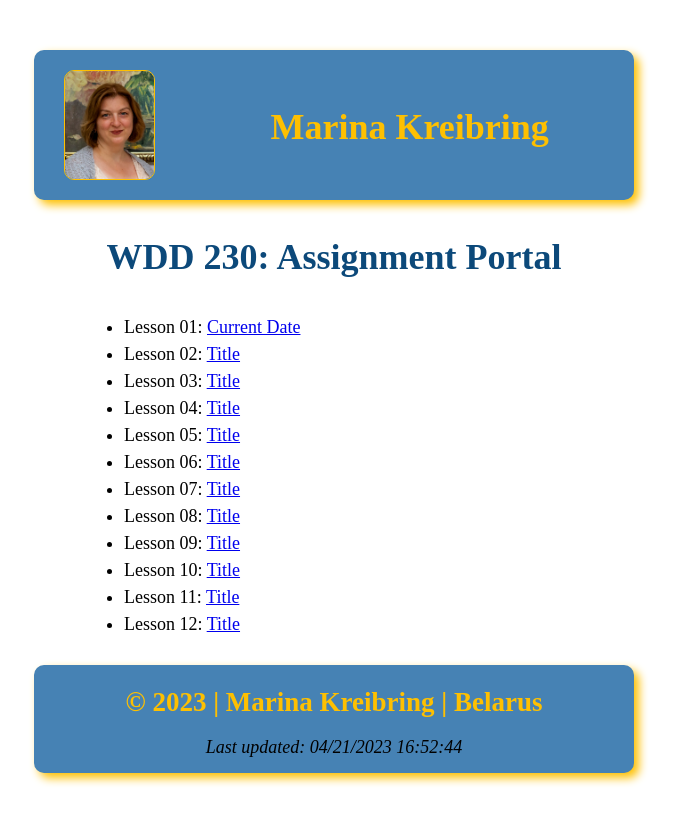
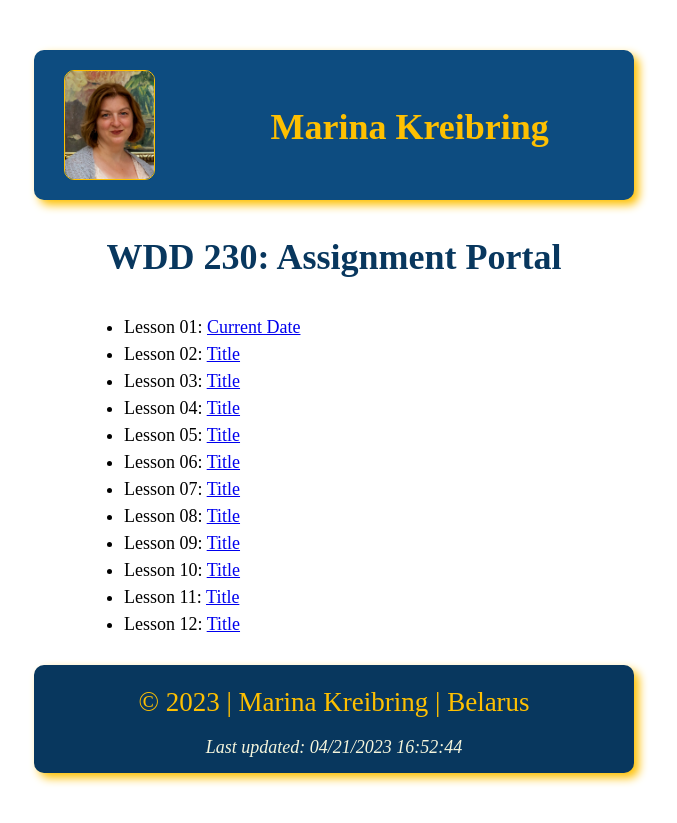
Before and after one commit to marinakreibring/wdd230, a plain HTML site: page index.html in a window 1280 px wide. Shown: the whole page, without its empty margins (306-983 px from the left). Drawn offline with Linux system fonts and the light colour scheme.

Commit message:
polish css for week1

```diff
--- a/index.html
+++ b/index.html
@@ -31,8 +31,8 @@
         </ul>
     </main>
     <footer>
-        <h3>&copy; <span id="currYear"></span> | Marina Kreibring | Belarus</h3>
-        <p>Last updated: <span id="updated"></span></p>
+        <p id="copy">&copy; <span id="currYear"></span> | Marina Kreibring | Belarus</p>
+        <p id="update">Last updated: <span id="updated"></span></p>
     </footer>
     <script src="scripts/script.js"></script>
 </body>
--- a/styles/styles.css
+++ b/styles/styles.css
@@ -7,7 +7,7 @@ body{
 }
 header{
     display: flex;
-    background-color: steelblue;
+    background-color:  rgb(13, 76, 128);
     height: 150px;
     border-radius: 10px;
     box-shadow: 5px 5px 10px #fec001;
@@ -28,25 +28,26 @@ ul{
     margin-left: 50px;
 }
 h2{
-    color: rgb(12, 73, 122);
+    color: rgb(8, 55, 94);
     font-size: 2em;
     font-weight: bold;
     text-align: center;
 }
 footer{
-    background-color: steelblue;
+    background-color: rgb(8, 55, 94);
     border-radius: 10px;
     box-shadow: 5px 5px 10px #fec001;
     line-height: 0.8;
 }
-h3{
+#copy{
     color: #fec001;
     font-size: 1.5em;
     text-align: center;
     padding-top: 1em;
 }
-p{
+#update{
     font-style: italic;
+    color: beige;
     text-align: center;
     padding-bottom: 1em;
 }
```
